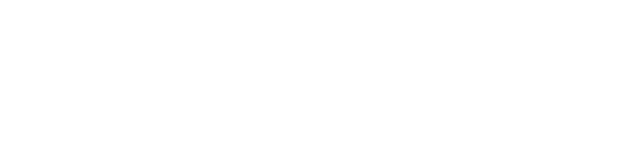
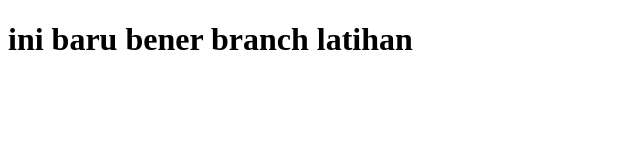
Before and after one commit to Bryan-Bandaso/latihan_1, a plain HTML site: page index.html in a window 1280 px wide. Shown: the whole page, without its empty margins (0-640 px from the left). Drawn offline with Linux system fonts and the light colour scheme.

Commit message:
udah bener ?

```diff
--- a/index.html
+++ b/index.html
@@ -6,5 +6,7 @@
     <meta name="viewport" content="width=device-width, initial-scale=1.0">
     <title>Document</title>
 </head>
-<body></body>
+<body>
+    <h1>ini baru bener branch latihan</h1>
+</body>
 </html>
```
